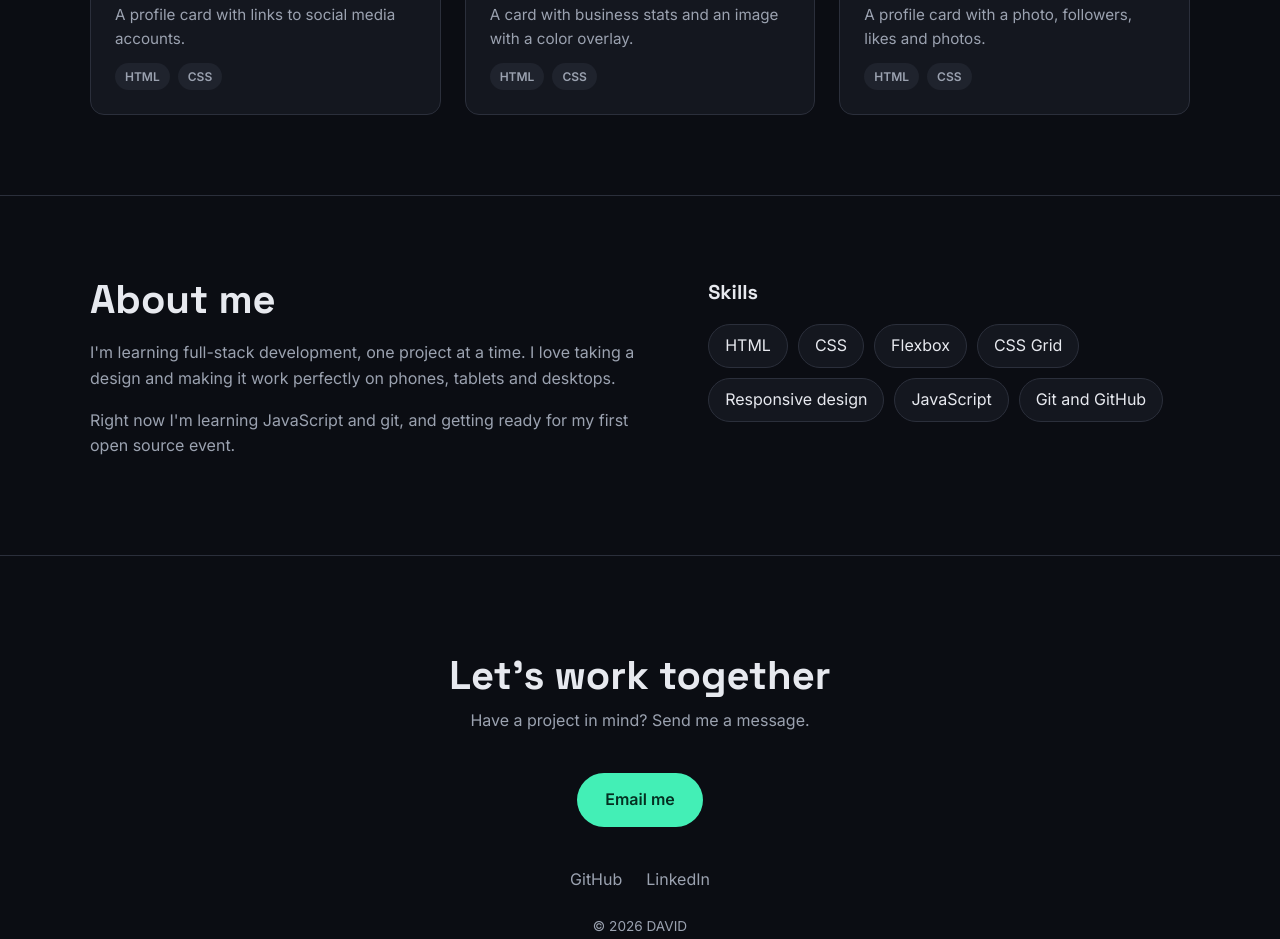
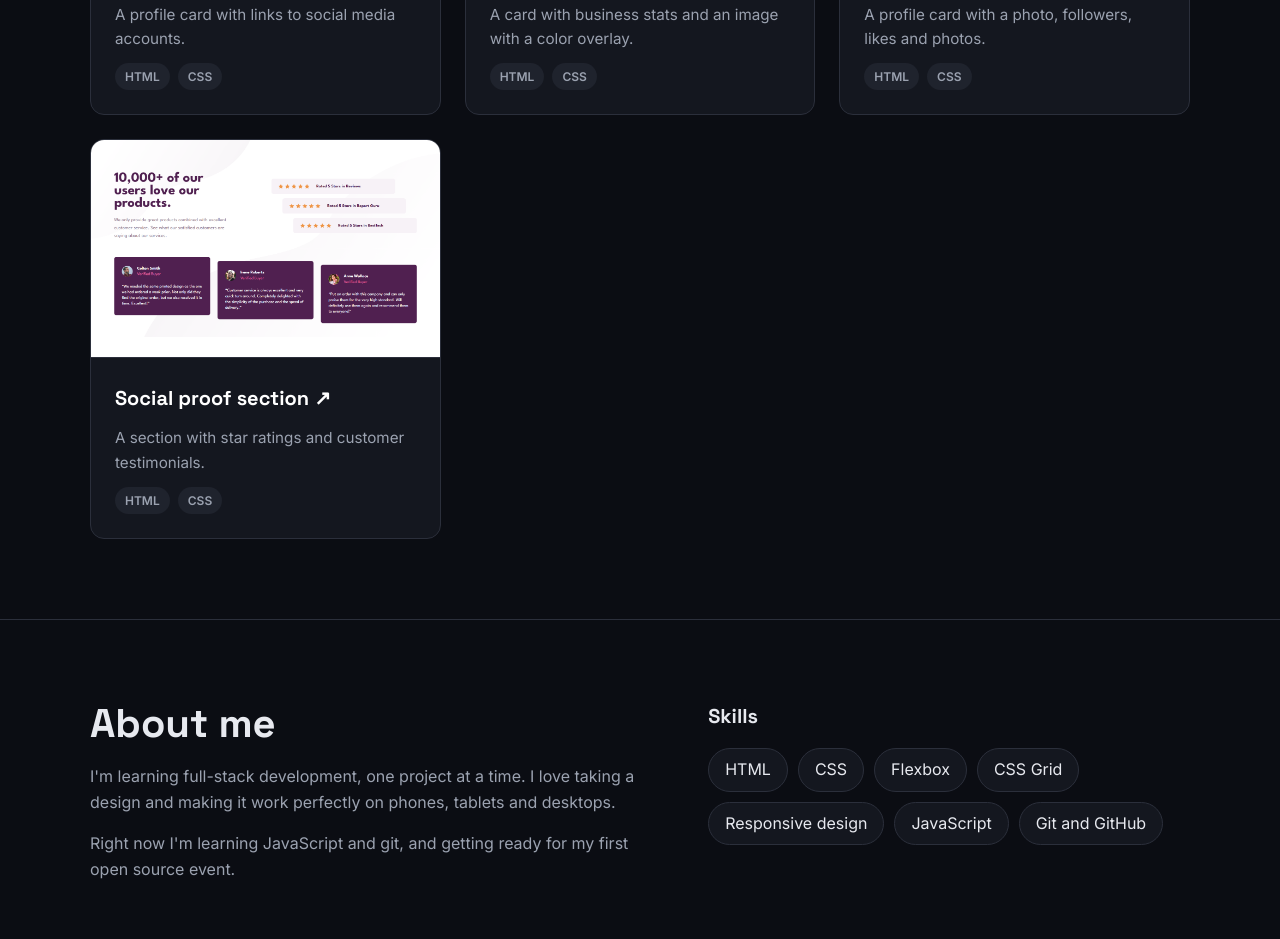
Before and after one commit to Adirahu/portfilio, a plain HTML site: page index.html in a window 1280 px wide. Shown: the part 2863-3802 px from the top of the page. Drawn offline with Linux system fonts and the light colour scheme.

Commit message:
Add social proof card

```diff
--- a/index.html
+++ b/index.html
@@ -226,6 +226,17 @@
                             </ul>
                         </div>
                     </article>
+                    <article class="project-card">
+                        <img src="images/social-proof.png" alt="Screenshot of the social proof section" class="project-image">
+                        <div class="project-body">
+                            <h3 class="card-title"><a href="https://adirahu.github.io/social-proof-/" target="_blank" rel="noopener noreferrer">Social proof section</a></h3>
+                            <p>A section with star ratings and customer testimonials.</p>
+                            <ul class="tags">
+                                <li>HTML</li>
+                                <li>CSS</li>
+                            </ul>
+                        </div>
+                    </article>
 
                 </div>
             </div>
```
Also changed, not shown: images/social-proof.png (added).
